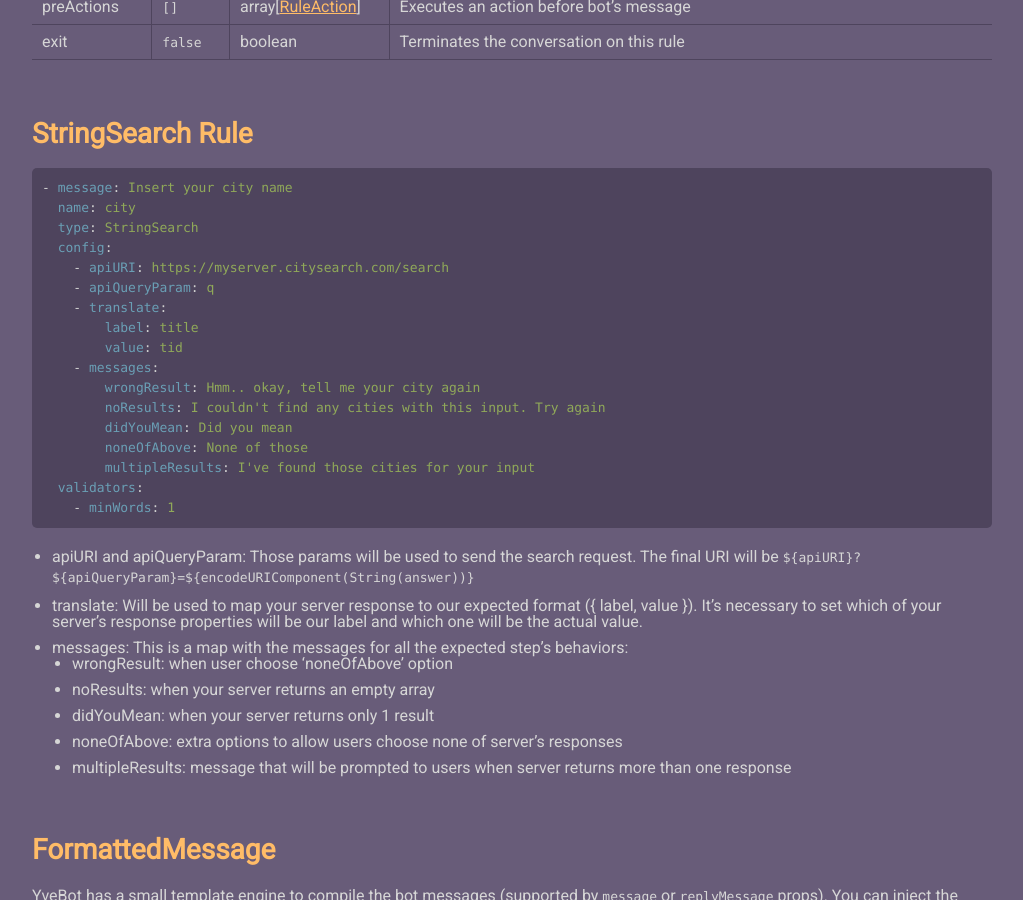
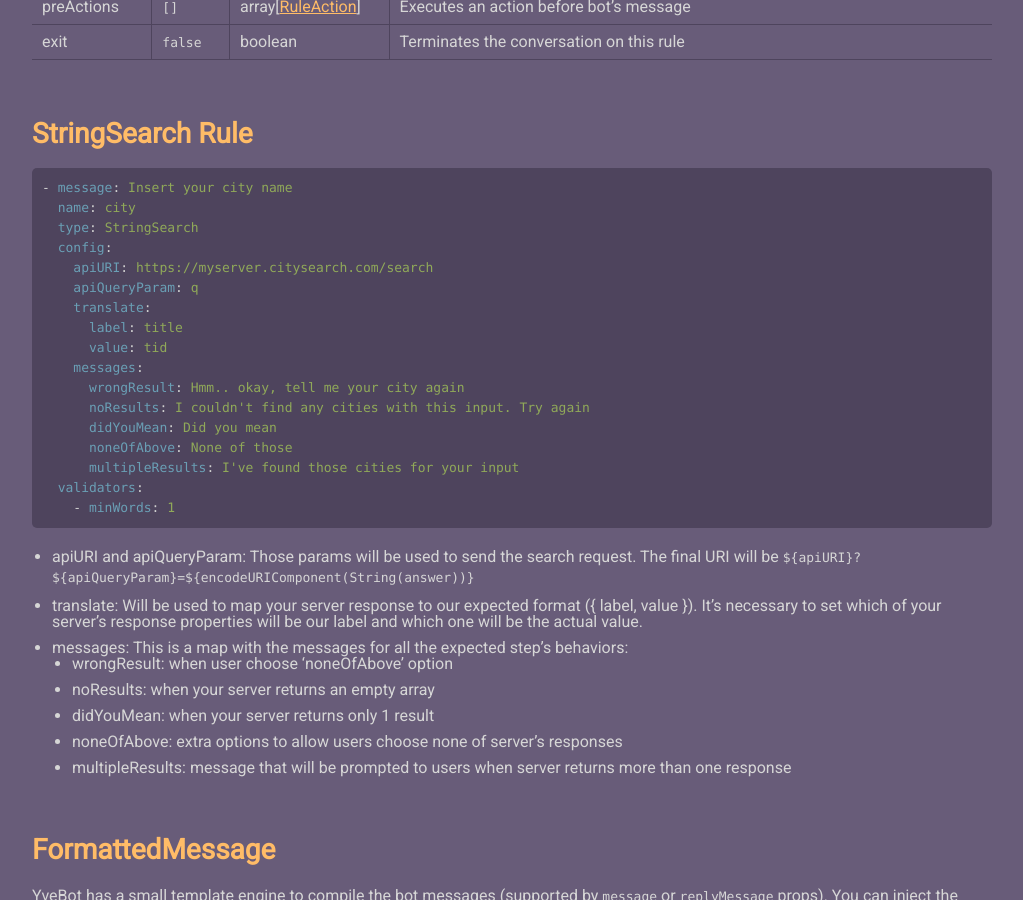
Before and after one commit to andersonba/yve-bot, a Jekyll site: the page built from docs/docs/rule.md, in a window 1280 px wide and 900 px high, scrolled down 968 px. Shown: the whole window, without its empty margins (128-1151 px from the left). Built offline with Jekyll 4.4.1, drawn with Linux system fonts in a browser that asks for light colours; nearby versions of some CDN libraries; our own code applies the rules of GitHub Pages for plain Markdown files.

Commit message:
Fix rule documentation about StringSearch

````diff
--- a/docs/docs/rule.md
+++ b/docs/docs/rule.md
@@ -40,17 +40,17 @@ You can define a rule using two styles
   name: city
   type: StringSearch
   config:
-    - apiURI: https://myserver.citysearch.com/search
-    - apiQueryParam: q
-    - translate:
-        label: title
-        value: tid
-    - messages:
-        wrongResult: Hmm.. okay, tell me your city again
-        noResults: I couldn't find any cities with this input. Try again
-        didYouMean: Did you mean
-        noneOfAbove: None of those
-        multipleResults: I've found those cities for your input
+    apiURI: https://myserver.citysearch.com/search
+    apiQueryParam: q
+    translate:
+      label: title
+      value: tid
+    messages:
+      wrongResult: Hmm.. okay, tell me your city again
+      noResults: I couldn't find any cities with this input. Try again
+      didYouMean: Did you mean
+      noneOfAbove: None of those
+      multipleResults: I've found those cities for your input
   validators:
     - minWords: 1
 ```
````
